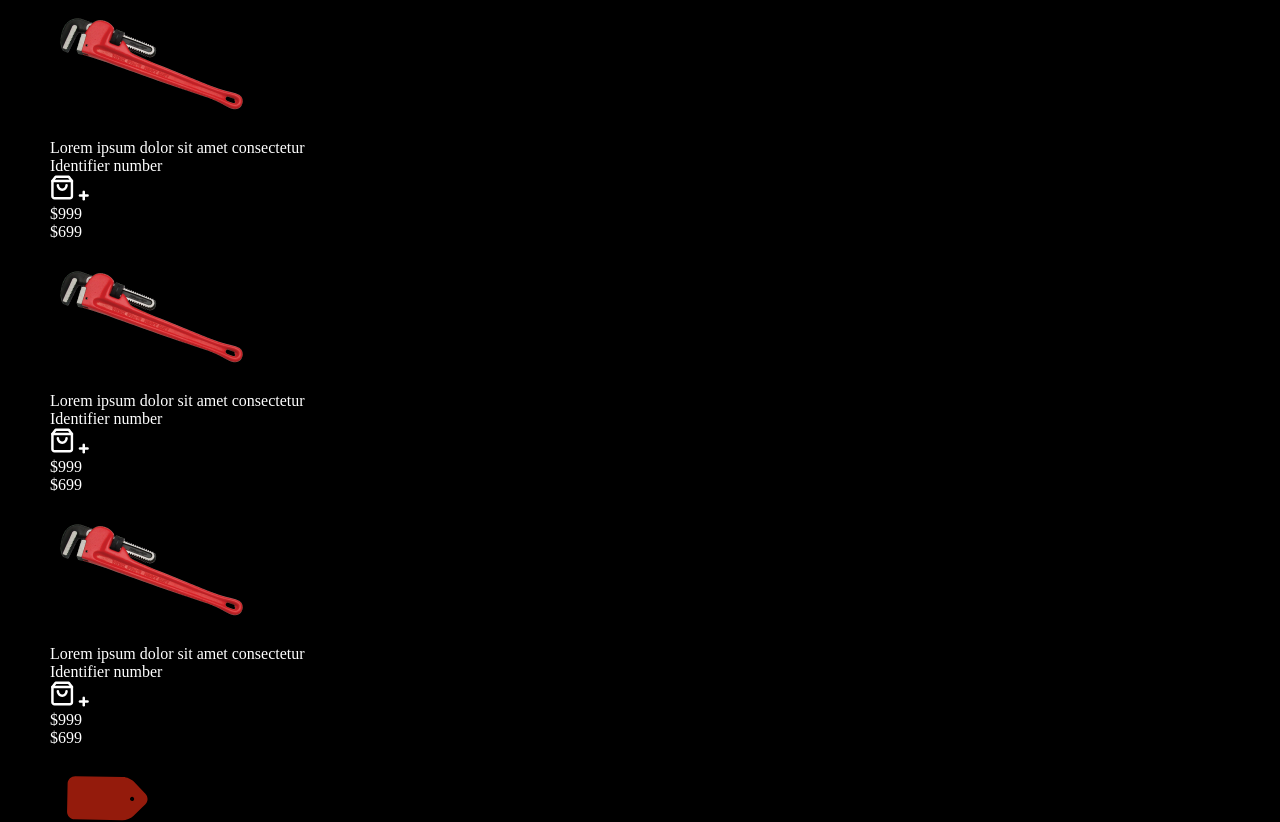
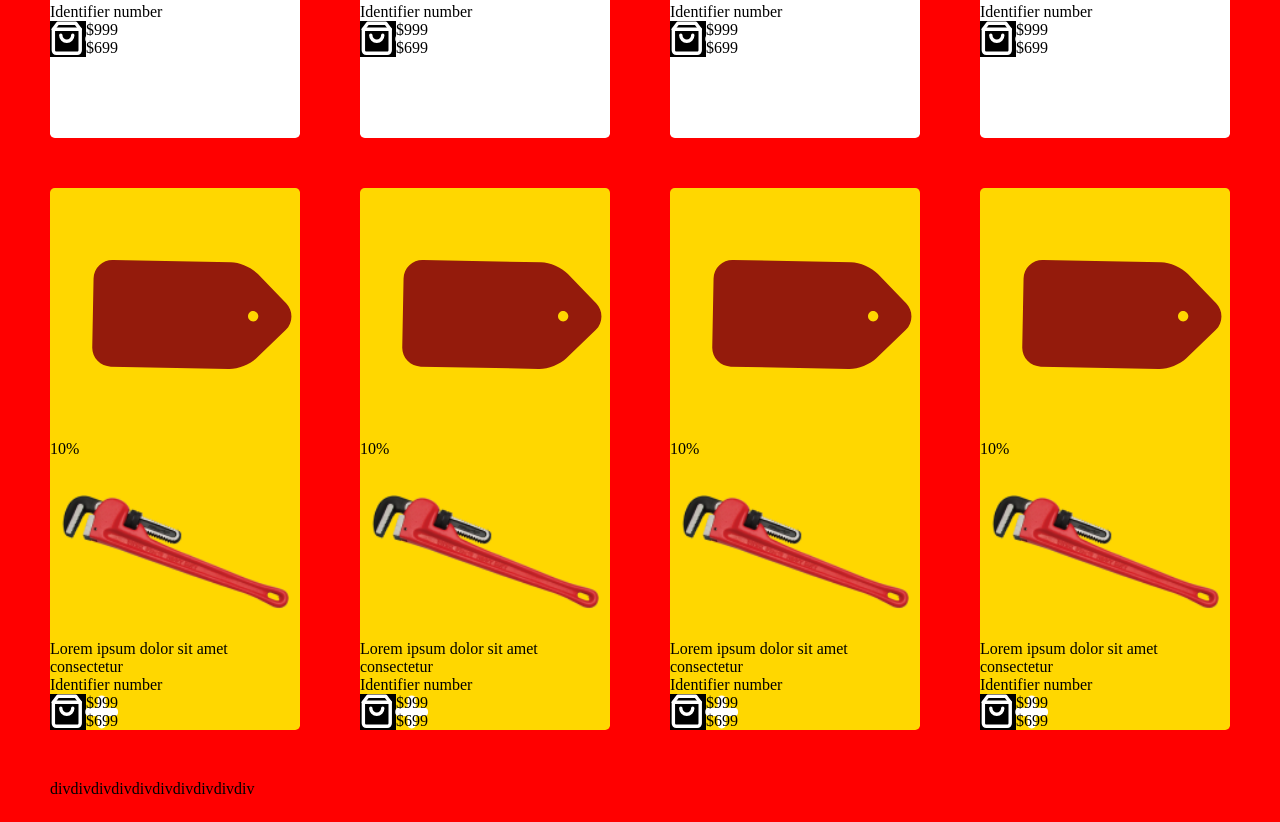
Before and after one commit to DemianJuarez/FerreteriaStore, a plain HTML site: page index.html in a window 1280 px wide. Shown: the part 463-1285 px from the top of the page. Drawn offline with Linux system fonts and the light colour scheme.

Commit message:
doing css

```diff
--- a/index.html
+++ b/index.html
@@ -20,107 +20,156 @@
     </nav>
     <div class="containerProducts">
         <h2>Productos destacados</h2>
-        <div class="products">
+        <div id="products" class="products">
             <div class="featuredProducts">
                 <div class="featuredProduct" id="0">
+                    <div class="info">
                         <img src="src/llavetubo.png">
                         <p>Lorem ipsum dolor sit amet consectetur</p>
                         <p>Identifier number</p>
+                    </div>
+                    <div class="info2">
                         <div class="buyButton">
                             <img src="src/shopping-bag.svg" alt="bag"/>
                             <img src="src/plus.svg" alt="plus">
                         </div>
+                        <div class="price">
                             <p>$999</p>
                             <p>$699</p>
                         </div>
+                    </div>
+                </div>
                 <div class="featuredProduct" id="1">
+                    <div class="info">
                         <img src="src/llavetubo.png">
                         <p>Lorem ipsum dolor sit amet consectetur</p>
                         <p>Identifier number</p>
+                    </div>
+                    <div class="info2">
                         <div class="buyButton">
                             <img src="src/shopping-bag.svg" alt="bag"/>
                             <img src="src/plus.svg" alt="plus">
                         </div>
+                        <div class="price">
                             <p>$999</p>
                             <p>$699</p>
                         </div>
+                    </div>
+                </div>
                 <div class="featuredProduct" id="2">
+                    <div class="info">
                         <img src="src/llavetubo.png">
                         <p>Lorem ipsum dolor sit amet consectetur</p>
                         <p>Identifier number</p>
+                    </div>
+                    <div class="info2">
                         <div class="buyButton">
                             <img src="src/shopping-bag.svg" alt="bag"/>
                             <img src="src/plus.svg" alt="plus">
                         </div>
+                        <div class="price">
                             <p>$999</p>
                             <p>$699</p>
                         </div>
+                    </div>
+                </div>
                 <div class="featuredProduct" id="3">
+                    <div class="info">
                         <img src="src/llavetubo.png">
                         <p>Lorem ipsum dolor sit amet consectetur</p>
                         <p>Identifier number</p>
+                    </div>
+                    <div class="info2">
                         <div class="buyButton">
                             <img src="src/shopping-bag.svg" alt="bag"/>
                             <img src="src/plus.svg" alt="plus">
                         </div>
+                        <div class="price">
                             <p>$999</p>
                             <p>$699</p>
                         </div>
                     </div>
+                </div>
+            </div>
             <div class="ofertProducts">
                 <div class="ofertProduct" id="4">
+                    <div class="info">
                         <img src="src/etiqueta.svg" />
                         <p>10%</p>
                         <img src="src/llavetubo.png" />
                         <p>Lorem ipsum dolor sit amet consectetur</p>
                         <p>Identifier number</p>
+                    </div>
+                    <div class="info2">
                         <div class="buyButton">
                             <img src="src/shopping-bag.svg" alt="bag"/>
                             <img src="src/plus.svg" alt="plus">
                         </div>
+                        <div class="price">
                             <p>$999</p>
                             <p>$699</p>
                         </div>
+                    </div>
+                </div>
                 <div class="ofertProduct" id="5">
+                    <div class="info">
                         <img src="src/etiqueta.svg" />
                         <p>10%</p>
                         <img src="src/llavetubo.png" />
                         <p>Lorem ipsum dolor sit amet consectetur</p>
                         <p>Identifier number</p>
+                    </div>
+                    <div class="info2">
                         <div class="buyButton">
                             <img src="src/shopping-bag.svg" alt="bag"/>
                             <img src="src/plus.svg" alt="plus">
                         </div>
+                        <div class="price">
                             <p>$999</p>
                             <p>$699</p>
                         </div>
+                    </div>
+                </div>
                 <div class="ofertProduct" id="6">
+                    <div class="info">
                         <img src="src/etiqueta.svg" />
                         <p>10%</p>
                         <img src="src/llavetubo.png" />
                         <p>Lorem ipsum dolor sit amet consectetur</p>
                         <p>Identifier number</p>
+                    </div>
+                    <div class="info2">
                         <div class="buyButton">
                             <img src="src/shopping-bag.svg" alt="bag"/>
                             <img src="src/plus.svg" alt="plus">
                         </div>
+                        <div class="price">
                             <p>$999</p>
                             <p>$699</p>
                         </div>
+                    </div>
+                </div>
                 <div class="ofertProduct" id="7">
+                    <div class="info">
                         <img src="src/etiqueta.svg" />
                         <p>10%</p>
                         <img src="src/llavetubo.png" />
                         <p>Lorem ipsum dolor sit amet consectetur</p>
                         <p>Identifier number</p>
+                    </div>
+                    <div class="info2">
                         <div class="buyButton">
                             <img src="src/shopping-bag.svg" alt="bag"/>
                             <img src="src/plus.svg" alt="plus">
                         </div>
+                        <div class="price">
                             <p>$999</p>
                             <p>$699</p>
                         </div>
                     </div>
+                </div>
+            </div>
+            <!--
 <div class="newsProducts">
                 <div class="newsProduct">
                     <p>Lorem Ipsum Dolor Sit Amet Consectetur</p>
@@ -163,6 +212,7 @@
             </div>
         </div>
     </div>
+-->
 </body>
 <script src="script.js"></script>
 </html>
--- a/script.js
+++ b/script.js
@@ -1,15 +1,113 @@
-const products = []
+const products = [
+    //FeaturedProducts
+    {
+        id: "featured-0",
+        img: ".src/llaveTubo.png",
+        title: "Lorem Ipsum Dolor Sit Amet Consectetur",
+        categoria: "Featured",
+        precio: 999,
+        discountPrecio: 699
+    },
+    {
+        id: "featured-1",
+        img: ".src/llaveTubo.png",
+        title: "Lorem Ipsum Dolor Sit Amet Consectetur",
+        categoria: "Featured",
+        precio: 999,
+        discountPrecio: 699
+    },
+    {
+        id: "featured-2",
+        img: ".src/llaveTubo.png",
+        title: "Lorem Ipsum Dolor Sit Amet Consectetur",
+        categoria: "Featured",
+        precio: 999,
+        discountPrecio: 699
+    },
+    {
+        id: "featured-3",
+        img: ".src/llaveTubo.png",
+        title: "Lorem Ipsum Dolor Sit Amet Consectetur",
+        categoria: "Featured",
+        precio: 999,
+        discountPrecio: 699
+    },
+    {
+        id: "ofert-4",
+        img: ".src/llaveTubo.png",
+        title: "Lorem Ipsum Dolor Sit Amet Consectetur",
+        categoria: "Ofert",
+        precio: 999,
+        discountPrecio: 699
+    },
+    {
+        id: "ofert-5",
+        img: ".src/llaveTubo.png",
+        title: "Lorem Ipsum Dolor Sit Amet Consectetur",
+        categoria: "Ofert",
+        precio: 999,
+        discountPrecio: 699
+    },
+    {
+        id: "ofert-6",
+        img: ".src/llaveTubo.png",
+        title: "Lorem Ipsum Dolor Sit Amet Consectetur",
+        categoria: "Ofert",
+        precio: 999,
+        discountPrecio: 699
+    },
+    {
+        id: "ofert-7",
+        img: ".src/llaveTubo.png",
+        title: "Lorem Ipsum Dolor Sit Amet Consectetur",
+        categoria: "Ofert",
+        precio: 999,
+        discountPrecio: 699
+    },
+    {
+        id: "news-8",
+        img: ".src/llaveTubo.png",
+        title: "Lorem Ipsum Dolor Sit Amet Consectetur",
+        categoria: "News",
+        precio: 999,
+        discountPrecio: 699
+    },
+    {
+        id: "news-9",
+        img: ".src/llaveTubo.png",
+        title: "Lorem Ipsum Dolor Sit Amet Consectetur",
+        categoria: "News",
+        precio: 999,
+        discountPrecio: 699
+    }
+]
 
-const crearProduct = (name, price, id) => {
-    return {
-        itemPhoto: "llaveTubo.png",
-        itemName : name,
-        itemPrice : price,
-        itemId : id
-    }
+const productsContainer = document.querySelector("#products")
+
+const uploadFeaturedProducts = () => {
+    products.forEach(product => {
+        const div = document.createElement("div")
+        div.classList.add("featuredProduct");
+        div.innerHTML = `
+            <div class="info">
+                <img src="${product.img}" alt="${product.title}">
+                <p>${product.title}<p>
+                <p>${product.id}</p>
+            </div>
+            <div class="info2">
+                <div class="buyButton">
+                    <img src="src/shopping-bag.svg" alt="bag">
+                    <img src="src/plus.svg" alt="plus">
+                    </div>
+                    <div class="price">
+                        <p>$${product.precio}</p>
+                        <p>$${product.discountPrecio}</p>
+                    </div>
+                </div>
+        `;
+
+        productsContainer.append("div")
+    })
 }
 
-const llaveDeTubo = crearProduct("llave de Tubo", 120, 1)
-products.push(llaveDeTubo)
-
-console.log(products)
+uploadFeaturedProducts()
--- a/styles.css
+++ b/styles.css
@@ -1,12 +1,11 @@
 * {
     padding: 0;
     margin: 0;
-    color: white;
-    background-color: black;
 }
 
 body {
     padding: 50px;
+    background-color: red;
 }
 
 nav {
@@ -18,5 +17,70 @@ nav {
 
 nav div {
     padding: 0px 0px 50px 0px;
+}
 
+.featuredProducts {
+    display: flex;
+    gap: 60px;
+    padding: 50px 0px 50px 0px;
 }
+
+.featuredProduct {
+    display: flex;
+    width: 285px;
+    height: 353px;
+    background-color: white;
+    border-radius: 0.3rem;
+    flex-direction: column;
+}
+
+.featuredProduct .info {
+    display: flex;
+    flex-direction: column;
+}
+
+.featuredProduct .info2 {
+    display: flex;
+}
+
+.featuredProduct .buyButton {
+    display: flex;
+    background-color: black;
+}
+
+.featuredProduct .price {
+    display: flex;
+    flex-direction: column;
+}
+
+.ofertProducts {
+    display: flex;
+    gap: 60px;
+    padding: 0px 0px 50px 0px;
+}
+
+.ofertProduct {
+    display: flex;
+    background-color: gold;
+    border-radius: 0.3rem;
+    flex-direction: column;
+}
+
+.ofertProduct .info {
+    display: flex;
+    flex-direction: column;
+}
+
+.ofertProduct .info2 {
+    display: flex;
+}
+
+.ofertProduct .buyButton {
+    display: flex;
+    background-color: black;
+}
+
+.ofertProduct .price {
+    display: flex;
+    flex-direction: column;
+}
```
Lines whose indentation alone changed are shown as unchanged.
